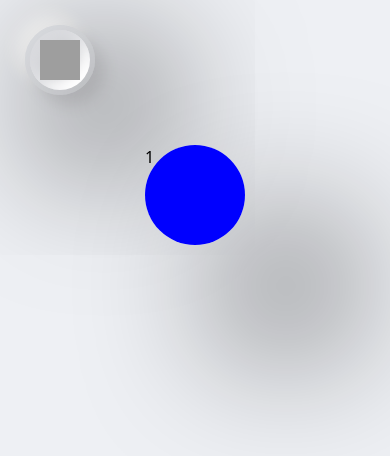
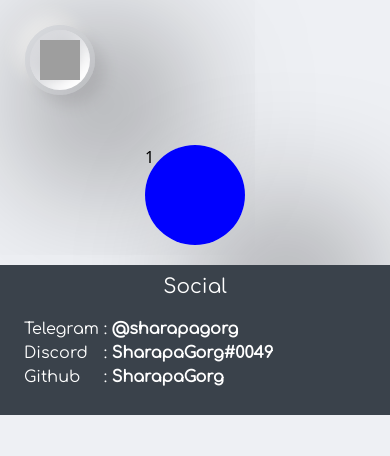
Before and after one commit to SharapaGorg/SharapaGorgSite, a Nuxt app: page /test in a window 390 px wide. Shown: the top 456 px of the page. Built offline with nearby package versions, Linux system fonts and the light colour scheme; grey boxes are pictures that could not be loaded; a web font is replaced by a local one.

Commit message:
add 1 tech-logo, add mobile footer

```diff
--- a/components/TechLogo.vue
+++ b/components/TechLogo.vue
@@ -1,6 +1,6 @@
 <template>
     <div class = 'logo-container' ref = 'logo'>
-      <img :src="resolve_img_url(logoPath)" class = 'small-logo'/>
+      <img :src="resolve_img_url(logoPath)" class = 'small-logo' alt=""/>
       <div class = 'tech-title_'>{{ logoTitle }}</div>
     </div>
 </template>
--- a/layouts/default.vue
+++ b/layouts/default.vue
@@ -1,35 +1,64 @@
 <template>
-  <div>
+  <div style="overflow : hidden">
     <!--    <img class='theme-turner' src = '../static/moon.svg' v-show = '!nightTheme' @click = 'changeTheme'/>-->
     <!--    <img class = 'theme-turner' src ='../static/sun.svg' v-show="nightTheme" @click = 'changeTheme'/>-->
-        <div class = 'flag-container' @click = 'changeLang'>
-          <div class = 'flag' v-show = 'isRussian'>
-            <img src = '../static/russia.svg'/>
+    <div class='flag-container' @click='changeLang'>
+      <div class='flag' v-show='isRussian'>
+        <img src='../static/russia.svg'/>
       </div>
-          <div class ='flag' v-show = '!isRussian'>
-            <img src = '../static/UK.svg'/>
+      <div class='flag' v-show='!isRussian'>
+        <img src='../static/UK.svg'/>
       </div>
     </div>
-    <div ref = 'root'>
+    <div ref='root'>
       <nuxt/>
     </div>
+
+    <footer class="md:hidden">
+      <span class="block mx-auto text-xl pt-2 mb-4" style="width : fit-content">Social</span>
+      <span class="ml-6">
+        <span style="width : 80px" class="inline-block">Telegram</span>:
+        <span class="font-bold">@sharapagorg</span>
+      </span>
+      <br>
+      <span class="ml-6">
+        <span style="width : 80px" class="inline-block">Discord</span>:
+        <span class="font-bold">SharapaGorg#0049</span>
+      </span>
+      <br>
+      <span class="ml-6">
+        <span style="width : 80px" class="inline-block">Github</span>:
+        <span class="font-bold">SharapaGorg</span>
+      </span>
+    </footer>
   </div>
 
 </template>
 
+<style>
+
+footer {
+  font-family: 'Comfortaa', cursive;
+  background: #3A424B;
+  color: white;
+  margin-top: 20px;
+  height: 150px;
+  @apply w-full;
+}
+
+</style>
+
 <script>
-
-
 
 export default {
   data() {
     return {
-      nightTheme : this.$store.state.turner.themeIsLight,
-      isRussian : this.$store.state.turner.langIsRussian,
-      rotateStep : 0
+      nightTheme: this.$store.state.turner.themeIsLight,
+      isRussian: this.$store.state.turner.langIsRussian,
+      rotateStep: 0
     }
   },
-  methods : {
+  methods: {
     changeLang() {
       const content = this.$refs.root.querySelector('.content')
       const SharapaLogo = this.$refs.root.querySelector('.main-logo')
@@ -53,8 +82,7 @@ export default {
       const html = document.querySelector('html')
       if (this.nightTheme) {
         html.style.backgroundColor = '#3A424B'
-      }
-      else {
+      } else {
         console.log(1)
         html.style.backgroundColor = 'rgb(238, 240, 244)'
       }
--- a/pages/index.vue
+++ b/pages/index.vue
@@ -1,6 +1,6 @@
 <template>
   <div>
-    <div class = 'grid grid-cols-4 justify-items-center'>
+    <div class='grid lg:grid-cols-4 justify-items-center'>
       <div class='lg:col-start-2 lg:col-end-4 SharapaLogo' ref="SharapaLogo">
         <div class='main-logo'>
           <span class='logo-text'>SG</span>
@@ -35,20 +35,20 @@
         <div class='line'></div>
       </div>
       <div class='lg:col-start-2 lg:row-start-3'>
-        <ProjectCard project-title="SharapaGorgSite"
+        <project-card project-title="SharapaGorgSite"
                      :project-lang="['Tailwind_logo.svg', 'Vue_logo.svg', 'Nuxt_logo.svg']" project-img="Vue_logo.svg"
                      project-preview="Video1.gif"
                      project-description="Personal website business card I created to show off my skills in creating beautiful websites"
                      :links="{ Github : 'https://github.com/SharapaGorg/SharapaGorgSite' }"/>
       </div>
       <div class='lg:col-start-3 lg:row-start-3'>
-        <ProjectCard project-title="UploadTracksToSpotify" :project-lang="['Python_logo.svg']"
+        <project-card project-title="UploadTracksToSpotify" :project-lang="['Python_logo.svg']"
                      project-img="Spotify_logo.svg"
                      project-preview="Video2.gif"
-                     project-description="Project description"
-                     :links="{ Github : 'https://github.com/SharapaGorg/UploadTrackToSpotify', Project : '#' }"/>
+                     project-description="Uploading tracks from vk to spotify playlist"
+                     :links="{ Github : 'https://github.com/SharapaGorg/UploadTrackToSpotify' }"/>
       </div>
-      <div class='lg:col-start-2 lg:col-end-4 lg:row-start-4' style='height : 100px;'>
+      <div class='lg:col-start-2 lg:col-end-4 lg:row-start-4' style='height : 100px; margin-bottom : 30px'>
       <span class='tech-title'>
         {{ TechnologiesAndTools }}
       </span>
@@ -67,15 +67,13 @@
 
       <tech-logo logo-path="Tailwind_logo.svg" logo-title="TailwindCSS" href="https://tailwindcss.com/"
                  class='lg:col-start-2 lg:row-start-7'></tech-logo>
+      <tech-logo logo-path="Node_logo.svg" logo-title="NodeJS" href="https://nodejs.org/en/"
+                 class="lg:col-start-3 lg:row-start-7"></tech-logo>
     </div>
   </div>
 </template>
 
 <script>
-
-import Contact from "@/components/Contact";
-import techLogo from "@/components/TechLogo";
-import ProjectCard from "@/components/ProjectCard";
 
 export default {
   name: 'IndexPage',
@@ -84,11 +82,6 @@ export default {
       navigatorActivated: false,
       contacts: ['github', 'telegram'],
     }
-  },
-  components: {
-    techLogo,
-    Contact,
-    ProjectCard
   },
   methods: {
     activateContacts(activate) {
@@ -101,10 +94,6 @@ export default {
         this.$refs.telegram.style.transform = !activate ? 'rotate(-360deg)' : 'rotate(360deg)'
         this.$refs.telegramContainer.style.transform = !activate ? 'translateX(0px)' : 'translateX(180px)'
       }, 100)
-    },
-    changeContext() {
-      let root = this.$refs.root;
-        root.style.width = '0px'
     }
   },
   mounted() {
@@ -118,14 +107,6 @@ export default {
       this.activateContacts(this.navigatorActivated);
 
     })
-    // let root = this.$refs.root
-    //
-    // setTimeout(() => {
-    //   root.style.width = '0px'
-    // }, 25)
-    // setTimeout(() => {
-    //   root.style.width = '100%'
-    // }, 425)
   },
   computed: {
     BioAndWork() {
```
Also changed, not shown: static/Node_logo.svg (added). Lines whose indentation alone changed are shown as unchanged.
